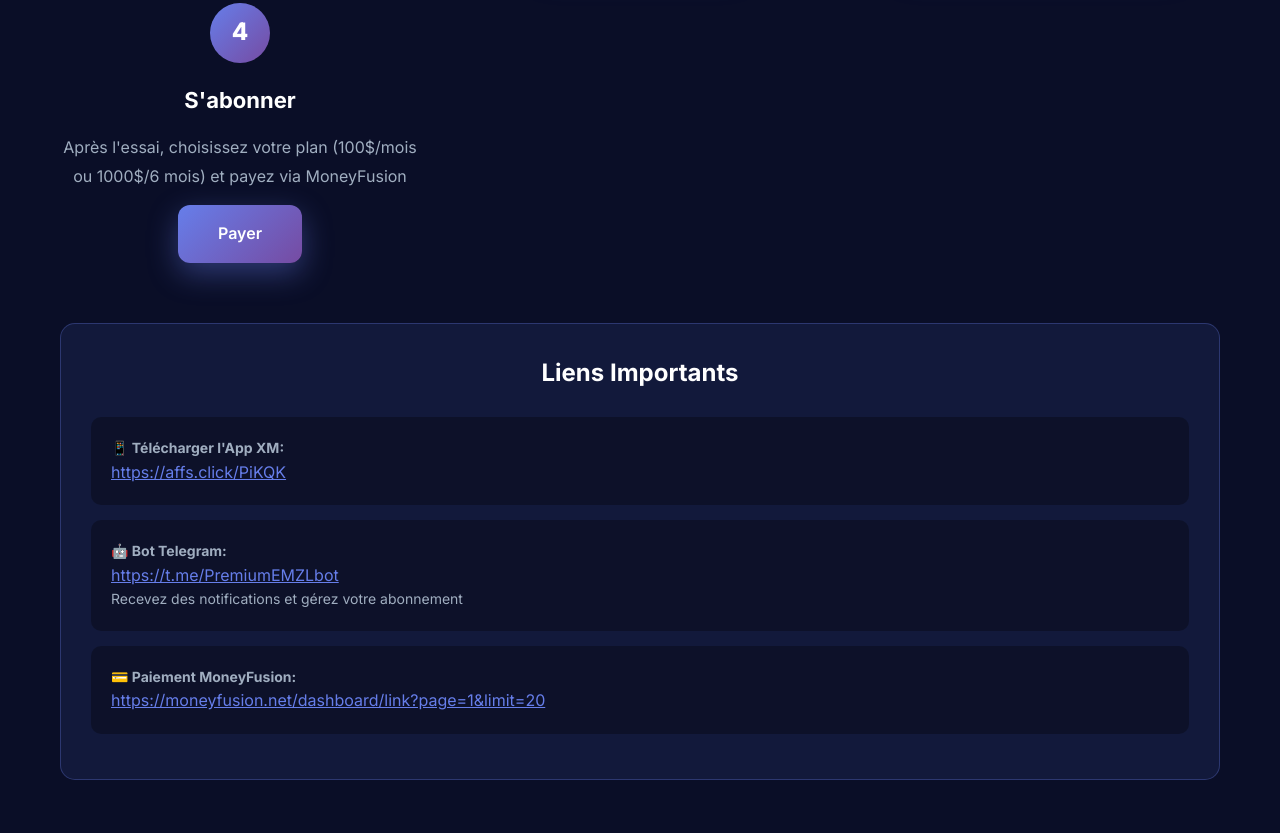
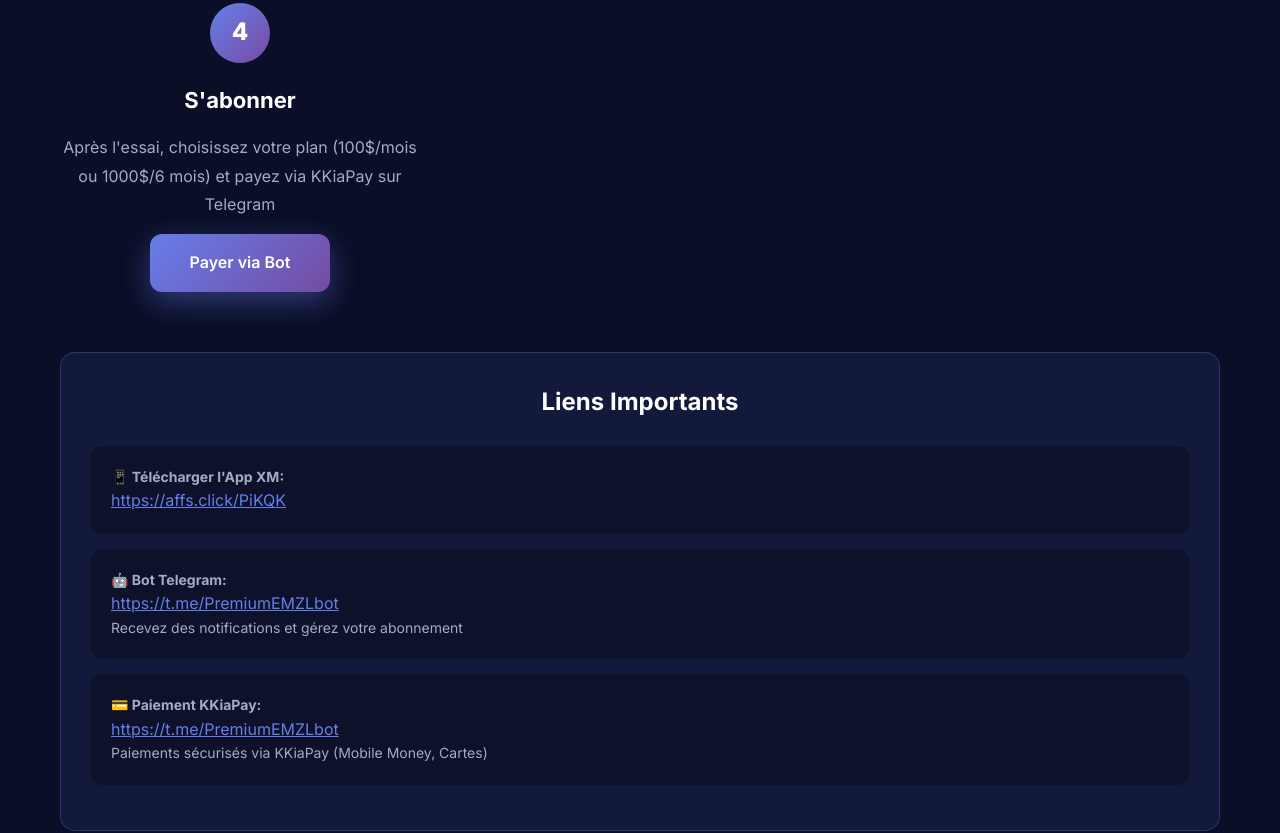
Before and after one commit to russelssteve/-emzl-website, a plain HTML site: page index.html in a window 1280 px wide. Shown: the part 4889-5722 px from the top of the page. Drawn offline with Linux system fonts and the light colour scheme.

Commit message:
Replace MoneyFusion with KKiaPay payment system

```diff
--- a/index.html
+++ b/index.html
@@ -693,7 +693,7 @@
                         <li>Support prioritaire</li>
                         <li>Renouvellement automatique</li>
                     </ul>
-                    <a href="https://moneyfusion.net/dashboard/link?page=1&limit=20" class="btn btn-primary" target="_blank">S'abonner</a>
+                    <a href="https://t.me/PremiumEMZLbot" class="btn btn-primary" target="_blank">S'abonner</a>
                 </div>
 
                 <!-- Licence Complète -->
@@ -708,7 +708,7 @@
                         <li>Mises à jour prioritaires</li>
                         <li>Accès anticipé nouvelles features</li>
                     </ul>
-                    <a href="https://moneyfusion.net/dashboard/link?page=1&limit=20" class="btn btn-primary" target="_blank">Acheter la Licence</a>
+                    <a href="https://t.me/PremiumEMZLbot" class="btn btn-primary" target="_blank">Acheter la Licence</a>
                 </div>
             </div>
         </div>
@@ -749,8 +749,8 @@
                 <div class="step">
                     <div class="step-number">4</div>
                     <h4>S'abonner</h4>
-                    <p>Après l'essai, choisissez votre plan (100$/mois ou 1000$/6 mois) et payez via MoneyFusion</p>
-                    <a href="https://moneyfusion.net/dashboard/link?page=1&limit=20" class="btn btn-primary" target="_blank" style="margin-top: 15px;">Payer</a>
+                    <p>Après l'essai, choisissez votre plan (100$/mois ou 1000$/6 mois) et payez via KKiaPay sur Telegram</p>
+                    <a href="https://t.me/PremiumEMZLbot" class="btn btn-primary" target="_blank" style="margin-top: 15px;">Payer via Bot</a>
                 </div>
             </div>
 
@@ -766,8 +766,9 @@
                     <p>Recevez des notifications et gérez votre abonnement</p>
                 </div>
                 <div class="command-item">
-                    <p><strong>💳 Paiement MoneyFusion:</strong></p>
-                    <a href="https://moneyfusion.net/dashboard/link?page=1&limit=20" target="_blank" style="color: #667eea;">https://moneyfusion.net/dashboard/link?page=1&limit=20</a>
+                    <p><strong>💳 Paiement KKiaPay:</strong></p>
+                    <a href="https://t.me/PremiumEMZLbot" target="_blank" style="color: #667eea;">https://t.me/PremiumEMZLbot</a>
+                    <p>Paiements sécurisés via KKiaPay (Mobile Money, Cartes)</p>
                 </div>
             </div>
         </div>
@@ -807,7 +808,7 @@
         <div class="container">
             <p>&copy; 2024 Balt Bot IA - Trading Automatique Intelligent</p>
             <p style="margin-top: 10px;">Partenaire Officiel: <a href="https://affs.click/4fFDW" style="color: #667eea;">XM</a></p>
-            <p style="margin-top: 5px;">Paiements: <a href="https://moneyfusion.net/dashboard/link?page=1&limit=20" style="color: #667eea;">MoneyFusion</a></p>
+            <p style="margin-top: 5px;">Paiements: <a href="https://t.me/PremiumEMZLbot" style="color: #667eea;">KKiaPay via Bot</a></p>
             <p style="margin-top: 5px;">Bot Telegram: <a href="https://t.me/PremiumEMZLbot" style="color: #667eea;">@PremiumEMZLbot</a></p>
             <p style="margin-top: 5px;">Support: <a href="https://t.me/SteveRussels" style="color: #667eea;">@SteveRussels</a></p>
         </div>
```
